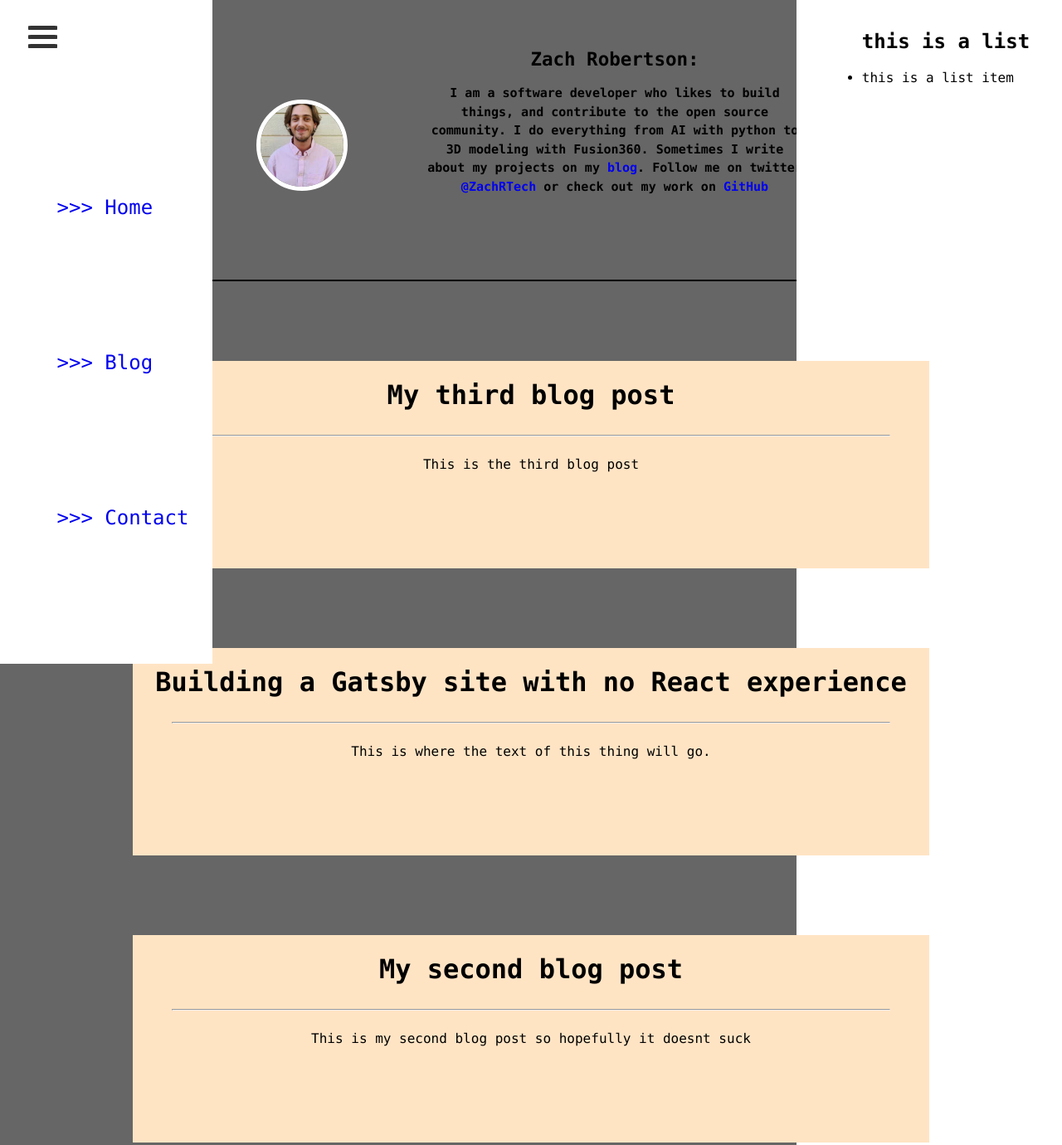
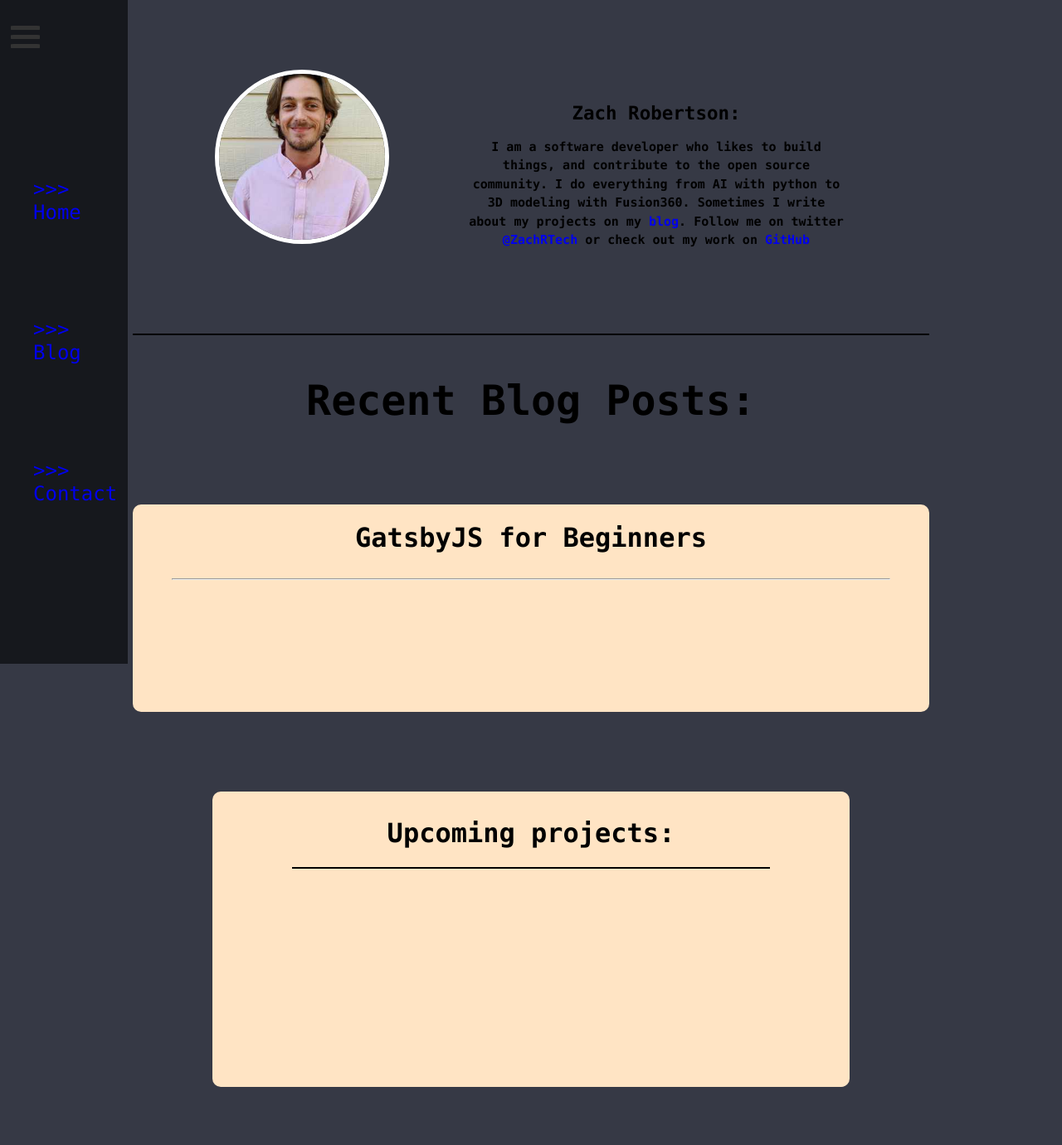
Before and after one commit to zachrobertson/zachrobertson-tech, a Gatsby site: page / in a window 1280 px wide. Shown: the top 1380 px of the page at 83% size. Built offline with nearby package versions, Linux system fonts and the light colour scheme; Gatsby itself is replaced by a stand-in of ours.

Commit message:
updates to style and deleting old template and markdown files

```diff
--- a/gatsby-config.js
+++ b/gatsby-config.js
@@ -19,6 +19,7 @@
         path: `${__dirname}/src/markdown-pages`,
       },
     },
+    `gatsby-plugin-mdx`,
     `gatsby-transformer-remark`,
     `gatsby-transformer-sharp`,
     `gatsby-plugin-sharp`,
--- a/package.json
+++ b/package.json
@@ -5,12 +5,15 @@
   "version": "0.1.0",
   "author": "Kyle Mathews <mathews.kyle@gmail.com>",
   "dependencies": {
+    "@mdx-js/mdx": "^1.6.22",
+    "@mdx-js/react": "^1.6.22",
     "babel-plugin-styled-components": "^1.12.0",
     "bootstrap": "^4.5.3",
     "gatsby": "^2.26.1",
     "gatsby-background-image": "^1.3.1",
     "gatsby-image": "^2.5.0",
     "gatsby-plugin-manifest": "^2.6.1",
+    "gatsby-plugin-mdx": "^1.7.1",
     "gatsby-plugin-offline": "^3.4.0",
     "gatsby-plugin-react-helmet": "^3.4.0",
     "gatsby-plugin-scroll-reveal": "0.0.7",
--- a/src/components/blogContainer.js
+++ b/src/components/blogContainer.js
@@ -10,8 +10,8 @@
         }}>
         <Container>
             <h1>{data.frontmatter.title}</h1>
-            <hr />
-            <p>{data.rawMarkdownBody}</p>
+            <HorizontalLine />
+            <p>{data.html}</p>
         </Container>
         </Link>
     )
@@ -22,7 +22,6 @@
 const Container = styled.div`
     position: relative;
     left: -96px;
-    align-items: center;
     display: flex;
     flex-direction: column;
     align-items: center;
@@ -33,9 +32,9 @@
     color: black;
     margin: 10% 10% 10% 10%;
     text-align: center;
+    border-radius: 10px/10px;
+`
 
-    hr {
-        width: 90%;
-        color: black;
-    }
+const HorizontalLine = styled.hr`
+    width: 90%;
 `
--- a/src/components/footer.js
+++ b/src/components/footer.js
@@ -49,7 +49,7 @@
     position: relative;
     text-align: center;
     align-items: center;
-    background: bisque;
+    background: #16181d;
     width: 100%;
     height: 7.5rem;
     border: none;
--- a/src/components/header.js
+++ b/src/components/header.js
@@ -13,7 +13,7 @@
     return (
         <>
             <StyledHeader style={{
-                            backgroundColor: (showHeader ? "rgba(255, 255, 255, 1)" : "transparent")
+                            backgroundColor: (showHeader ? "rgb(22, 24, 29, 1)" : "transparent")
                         }}>
                 <Hamburger onClick={() => setShowHeader(!showHeader)} style={{
                     zIndex: "5",
@@ -67,7 +67,7 @@
     top: 0;
     left: 0;
     align-items: center;
-    width: 20%;
+    width: 12%;
     height: 100vh;
     scroll-behvior: smooth;
     z-index: 10;
--- a/src/components/layout.js
+++ b/src/components/layout.js
@@ -6,10 +6,11 @@
 
 const Global = createGlobalStyle`
   html, body {
-    background: #666;
+    background: #363945;
     margin: 0;
     position: relative;
     font-family: "Lucida Console";
+    color: black;
   }
 `
 
--- a/src/components/profile.js
+++ b/src/components/profile.js
@@ -7,7 +7,7 @@
         query {
         placeholderImage: file(relativePath: { eq: "profile.jpg" }) {
             childImageSharp {
-            fixed(width: 100, height: 100) {
+            fixed(width: 200, height: 200) {
                 ...GatsbyImageSharpFixed
             }
             }
--- a/src/markdown-pages/buildingGatsbySite.md
+++ b/src/markdown-pages/buildingGatsbySite.md
@@ -1,8 +1,12 @@
 ---
 slug: "/blog/build-a-gatsby-site"
-title: "Building a Gatsby site with no React experience"
+title: "GatsbyJS for Beginners"
 date: "2020-12-18"
 author: "Zach Robertson"
 ---
 
-This is where the text of this thing will go.
+<p>Not too long ago I had the idea that I wanted to build my own website to write about the projects that I have been working on. I quickly found I had two options, first I could use a website design tool like Squarespace to build and host the website. This would of course be fast, but also quite expensive for just a simple site, especially if you are not planning on doing any e-commerece. The other option you will find is the to design your own website using some JavaScript framework, or pure HTML. This, of course, is much more time consuming but will decreaese the overal cost significantly. I decided since I am a software developer that I should try my hand at building my own website. This post will be for those people like me who had no previous experience with JavaScript but want to build their own simple website.</p>
+
+<p>The framework I have been using is called Gatsby. There are many JavaScript frameworks that can help you build a website, but I wanted something simple, fast, and easy to use. Gatsyb is just that. It is specifically designed for creating static website (i.e. Site whose content does not change depending on the person viewing it), although it is possible to do server side rendering for non-static sites but I will not be covering that in this post. Statis sites are perfect for blogs and other information based sites that do not have to be updated often becuase they are easy to make, do not need a massive server to run on, and are very very fast (one of Gatsbys' big selling points)</p>
+
+<h2>So how does a beginner get started with Gatsby?</h2>
--- a/src/markdown-pages/firstpost.md
+++ /dev/null
@@ -1,7 +0,0 @@
----
-slug: "/blog/my-first-post"
-date: "2020-12-17"
-title: "My first blog post"
----
-
-This is my first try at making a blog post, hopefully this works.
--- a/src/markdown-pages/secondpost.md
+++ /dev/null
@@ -1,7 +0,0 @@
----
-slug: "/blog/my-second-post"
-date: "2020-12-18"
-title: "My second blog post"
----
-
-This is my second blog post so hopefully it doesnt suck
--- a/src/markdown-pages/thirdpsot.md
+++ /dev/null
@@ -1,7 +0,0 @@
----
-slug: "/blog/thirdpost"
-title: "My third blog post"
-date: "2020-12-30"
----
-
-This is the third blog post
--- a/src/pages/404.js
+++ b/src/pages/404.js
@@ -7,7 +7,8 @@
             <h1 style={{
                 textAlign: "center"
             }}>
-                404 page not found!
+                404.
+                page not found!
             </h1>
             <br/>
             <h5 style={{
--- a/src/pages/index.js
+++ b/src/pages/index.js
@@ -19,14 +19,7 @@
   return (
     <>
       <Layout>
-        <ToDo>
-          <ul>
-            <h2>this is a list</h2>
-            <li>
-              this is a list item
-            </li>
-          </ul>
-        </ToDo>
+
         <IntroHeader>
 
             <h1>
@@ -40,8 +33,24 @@
         </IntroHeader>
 
         <HorizontalLine />
+        <h2 style={{
+          textAlign: "center",
+          margin: "50px",
+          fontSize: "50px"
+        }}>
+          Recent Blog Posts:
+        </h2>
+          {Posts}
 
-          {Posts}
+        <ToDo>
+
+            <h1>
+              Upcoming projects:
+            </h1>
+
+            <HorizontalLine />
+
+        </ToDo>
 
       </Layout>
     </>
@@ -62,7 +71,6 @@
               slug
               title
             }
-            rawMarkdownBody
           }
         }
       }
@@ -110,17 +118,11 @@
 `
 
 const ToDo = styled.div`
-  position: absolute;
-  display: flex;
-  flex-direction: column;
-  background: white;
-  align-items: center;
-  margin-top: 0;
-  right: 0;
-  height: 100%;
-  width: 25%;
-
-  @media (max-width: 1024px) {
-    display: none !important;
-  }
+  background: bisque;
+  padding: 10%;
+  padding-top: 10px;
+  border-radius: 10px/10px;
+  text-align: center;
+  height: 250px;
+  margin: 10% 10% 10% 10%;
 `;
```
Also changed, not shown: src/pages/blog/blogTemplate.js (+23 -12 lines), src/pages/blog/template.js (deleted, +0 -63 lines), src/pages/contact.js (+25 -10 lines), src/markdown-pages/New Text Document.txt (deleted), 1 other file.
